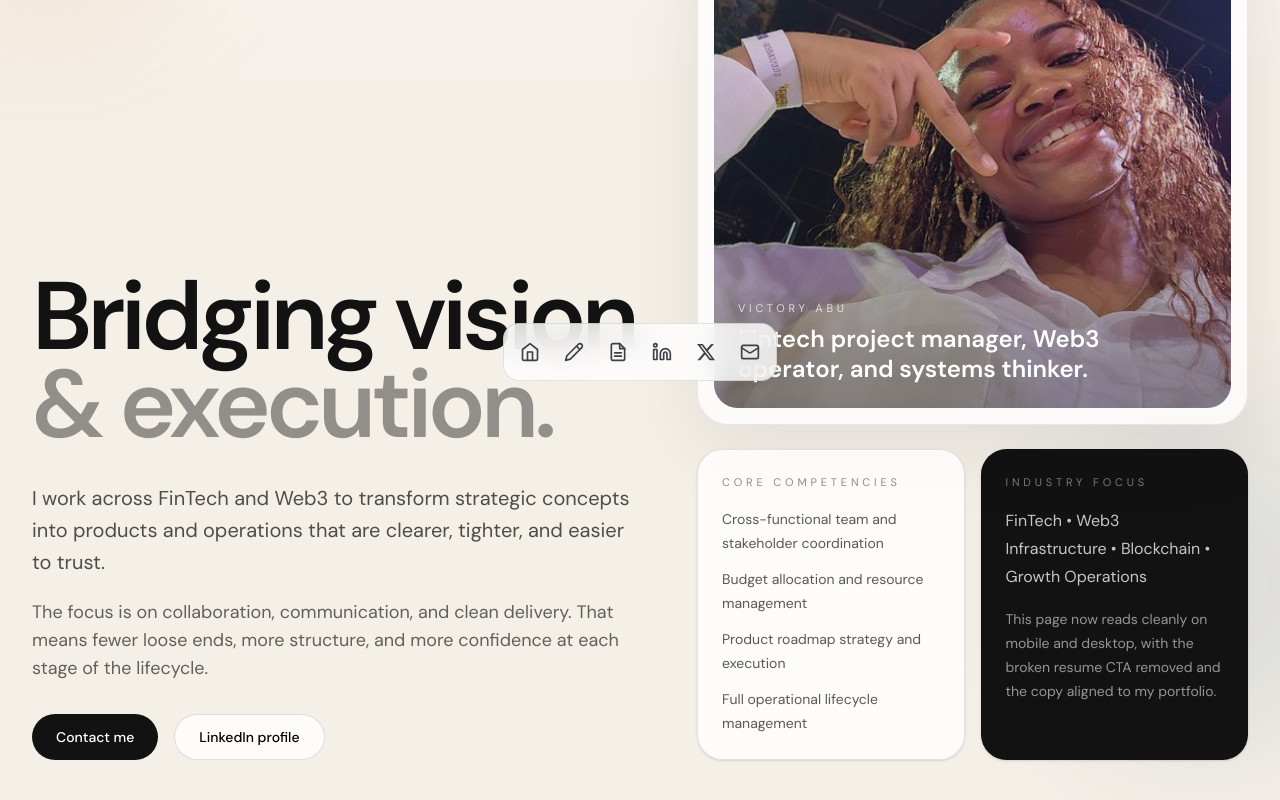
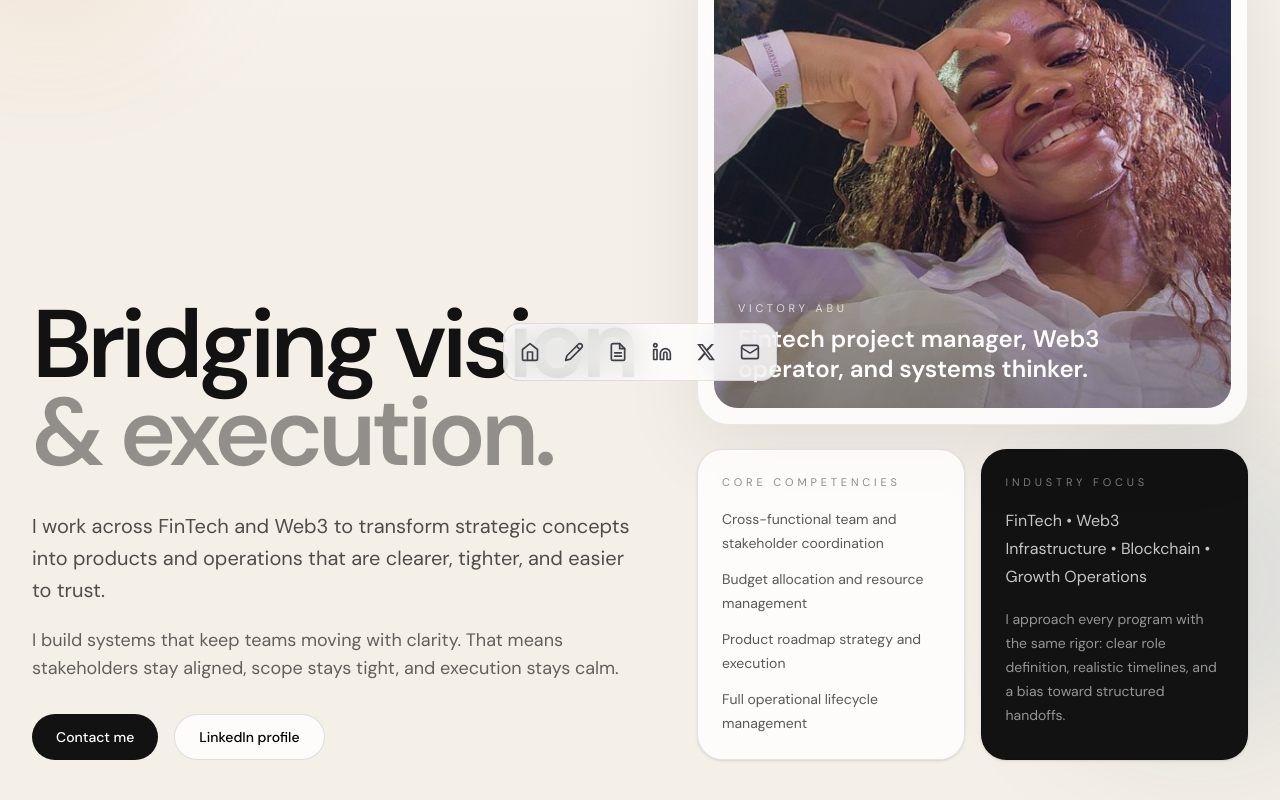
Before and after one commit to mayowa-kalejaiye/Vandah-P-Brand, a Next.js app: page /about in a window 1280 px wide. Shown: the part 387-1187 px from the top of the page. Built offline with nearby package versions, Linux system fonts and the light colour scheme.

Commit message:
Revise AboutPage content for clarity and alignment; enhance messaging on collaboration and project management approach.

```diff
--- a/app/about/page.tsx
+++ b/app/about/page.tsx
@@ -73,8 +73,7 @@ export default function AboutPage() {
             </p>
 
             <p className="about-delay about-delay-2 about-fade mt-5 max-w-2xl text-base leading-7 text-black/60 md:text-lg">
-              The focus is on collaboration, communication, and clean delivery. That means fewer loose
-              ends, more structure, and more confidence at each stage of the lifecycle.
+              I build systems that keep teams moving with clarity. That means stakeholders stay aligned, scope stays tight, and execution stays calm.
             </p>
 
             <div className="about-delay about-delay-3 about-fade mt-8 flex flex-wrap gap-4">
@@ -132,7 +131,7 @@ export default function AboutPage() {
                   FinTech • Web3 Infrastructure • Blockchain • Growth Operations
                 </p>
                 <p className="mt-4 text-sm leading-6 text-white/55">
-                  This page now reads cleanly on mobile and desktop, with the broken resume CTA removed and the copy aligned to my portfolio.
+                  I approach every program with the same rigor: clear role definition, realistic timelines, and a bias toward structured handoffs.
                 </p>
               </div>
             </div>
```
